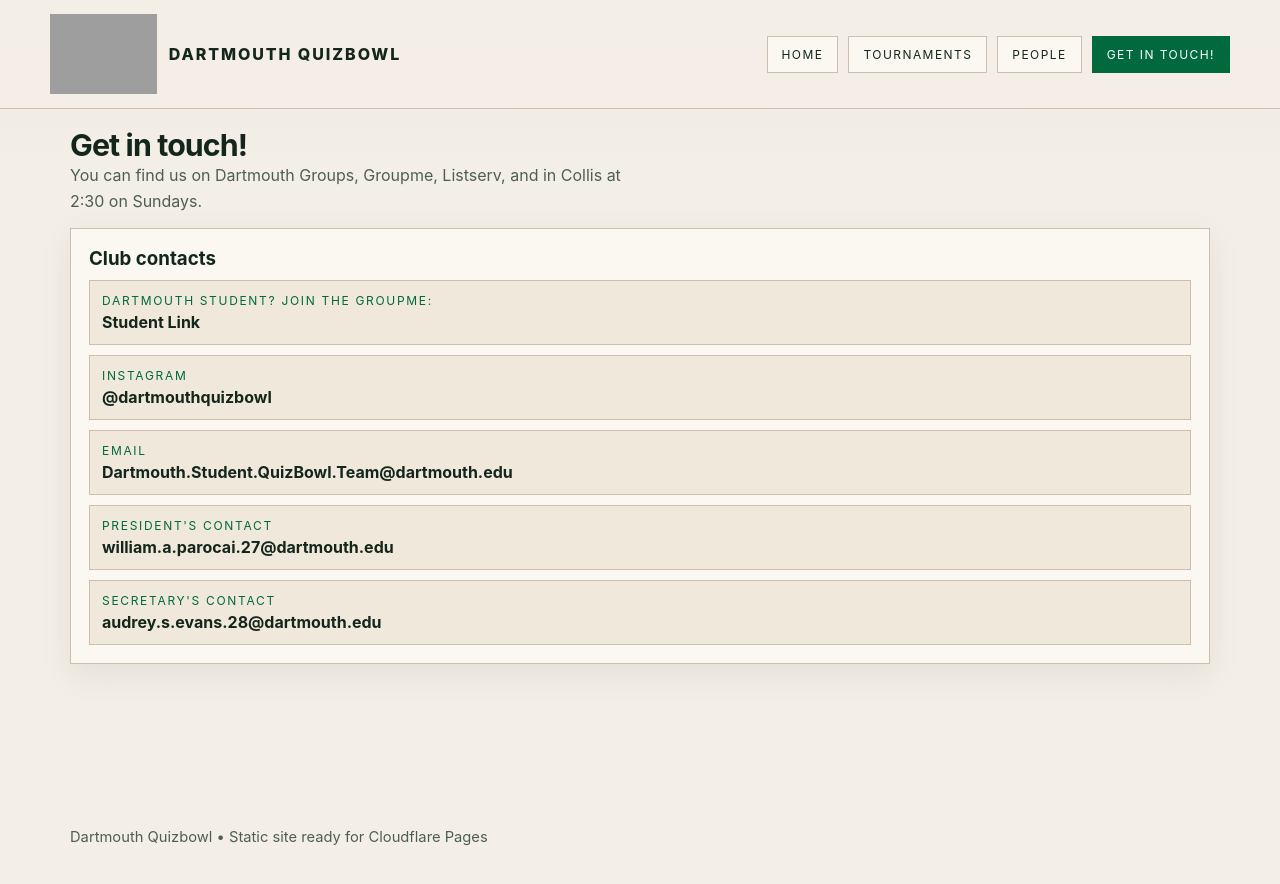
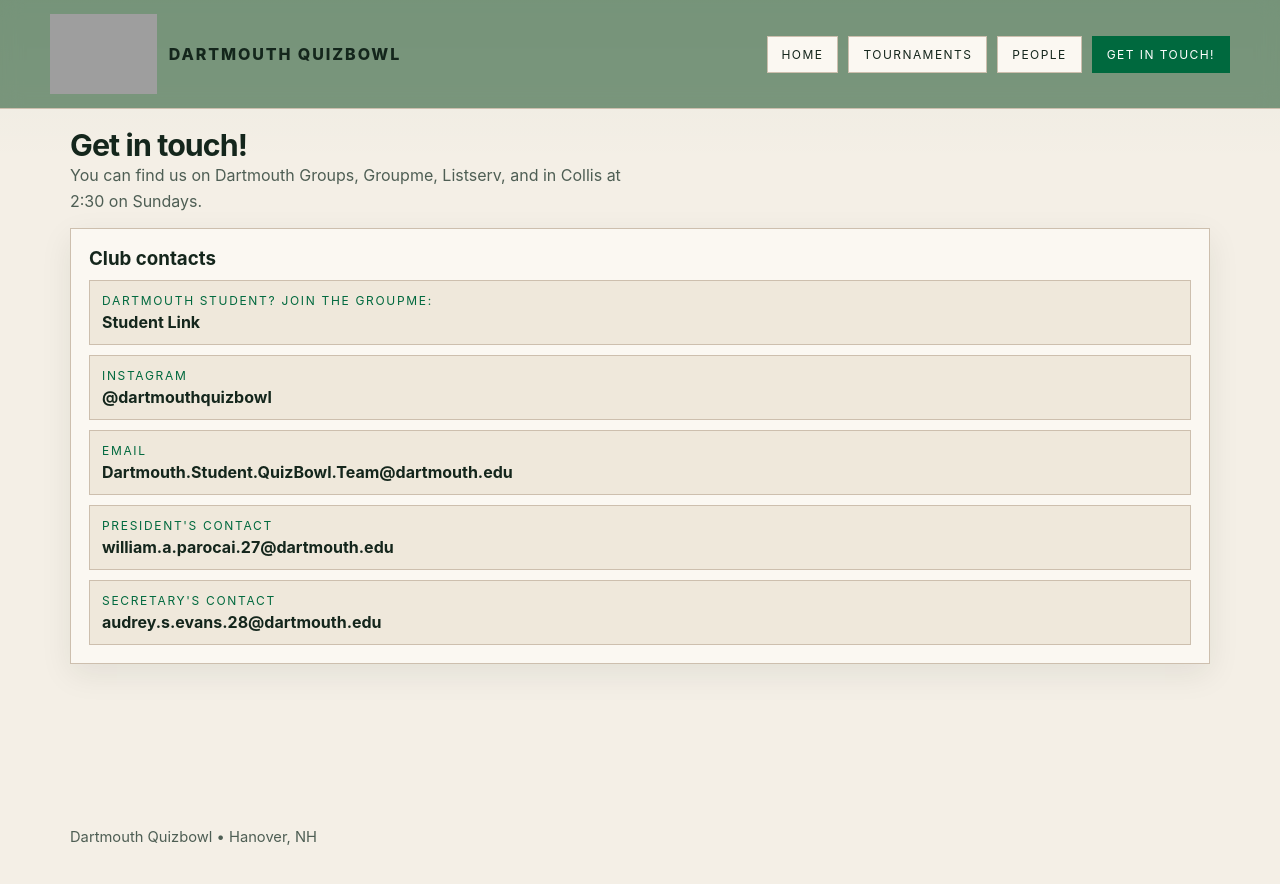
Before and after one commit to JakeMarkus/dartmouthquizbowl, a plain HTML site: page contact.html in a window 1280 px wide. Drawn offline with Linux system fonts and the light colour scheme; grey boxes are pictures that could not be loaded.

Commit message:
green bar

```diff
--- a/contact.html
+++ b/contact.html
@@ -64,7 +64,7 @@
 
     </main>
     <footer class="footer">
-      <div class="wrap small">Dartmouth Quizbowl • Static site ready for Cloudflare Pages</div>
+      <div class="wrap small">Dartmouth Quizbowl • Hanover, NH</div>
     </footer>
   </div>
 </body>
--- a/content.json
+++ b/content.json
@@ -25,9 +25,7 @@
       { "src": "https://aura.dartmouthquizbowl.org/IMG_3771.webp", "alt": "yee" },
       { "src": "https://aura.dartmouthquizbowl.org/IMG_3744.webp", "alt": "yee" },
       { "src": "https://aura.dartmouthquizbowl.org/IMG_6087.webp", "alt": "yee" },
-      { "src": "https://aura.dartmouthquizbowl.org/histone.webp", "alt": "yee" },
-      { "src": "https://aura.dartmouthquizbowl.org/logo.webp", "alt": "yee" }
-
+      { "src": "https://aura.dartmouthquizbowl.org/histone.webp", "alt": "yee" }
     ]
   },
   "quiz": [
--- a/styles.css
+++ b/styles.css
@@ -24,7 +24,7 @@
 .wrap{max-width:var(--max);margin:0 auto;padding:0 20px}
 .topbar{
   position:sticky;top:0;z-index:20;
-  background:rgba(244,239,230,.95);
+  background:rgba(3, 62, 21, 0.5);
   backdrop-filter: blur(10px);
   border-bottom:1px solid var(--line);
 }
```
